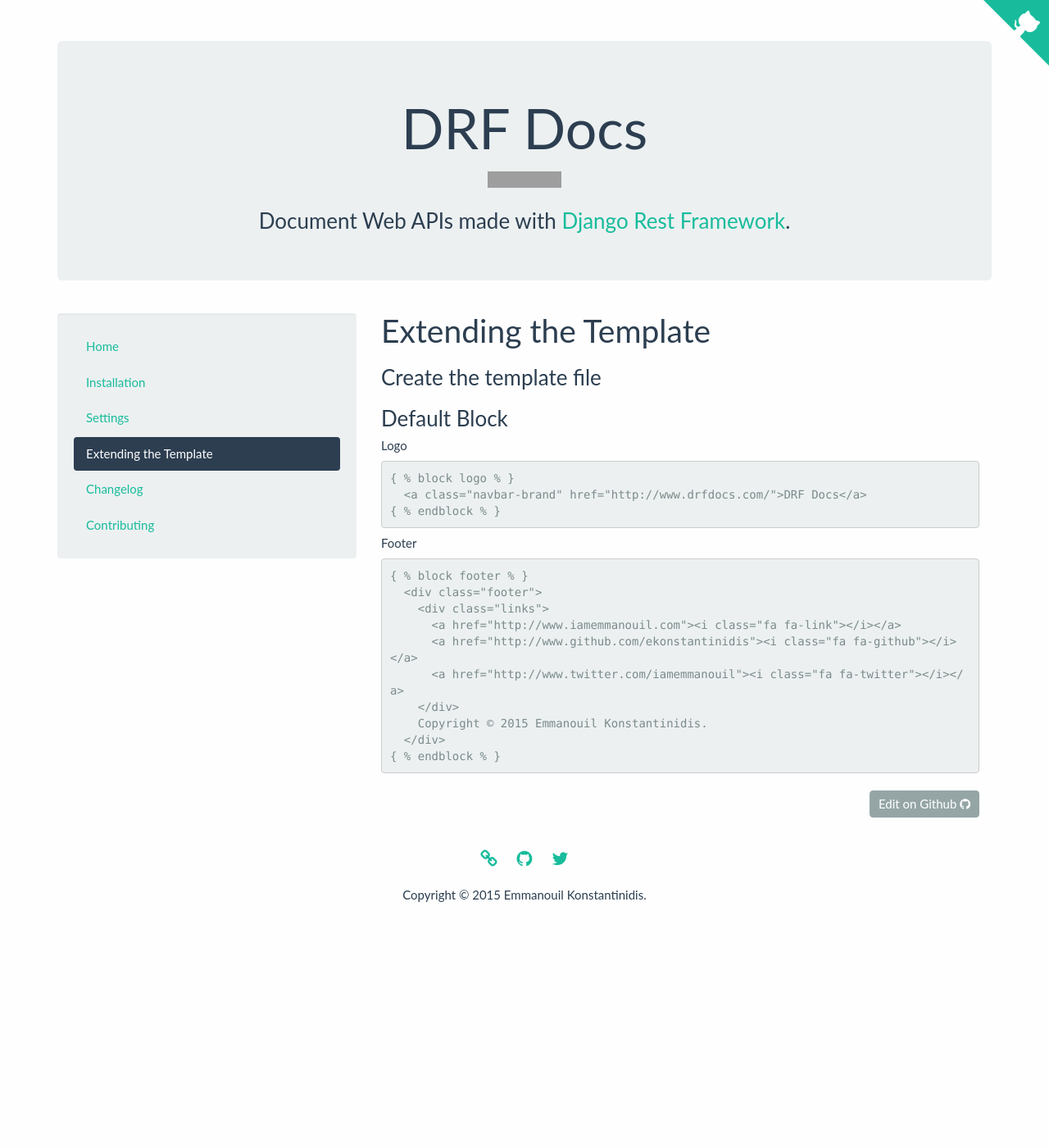
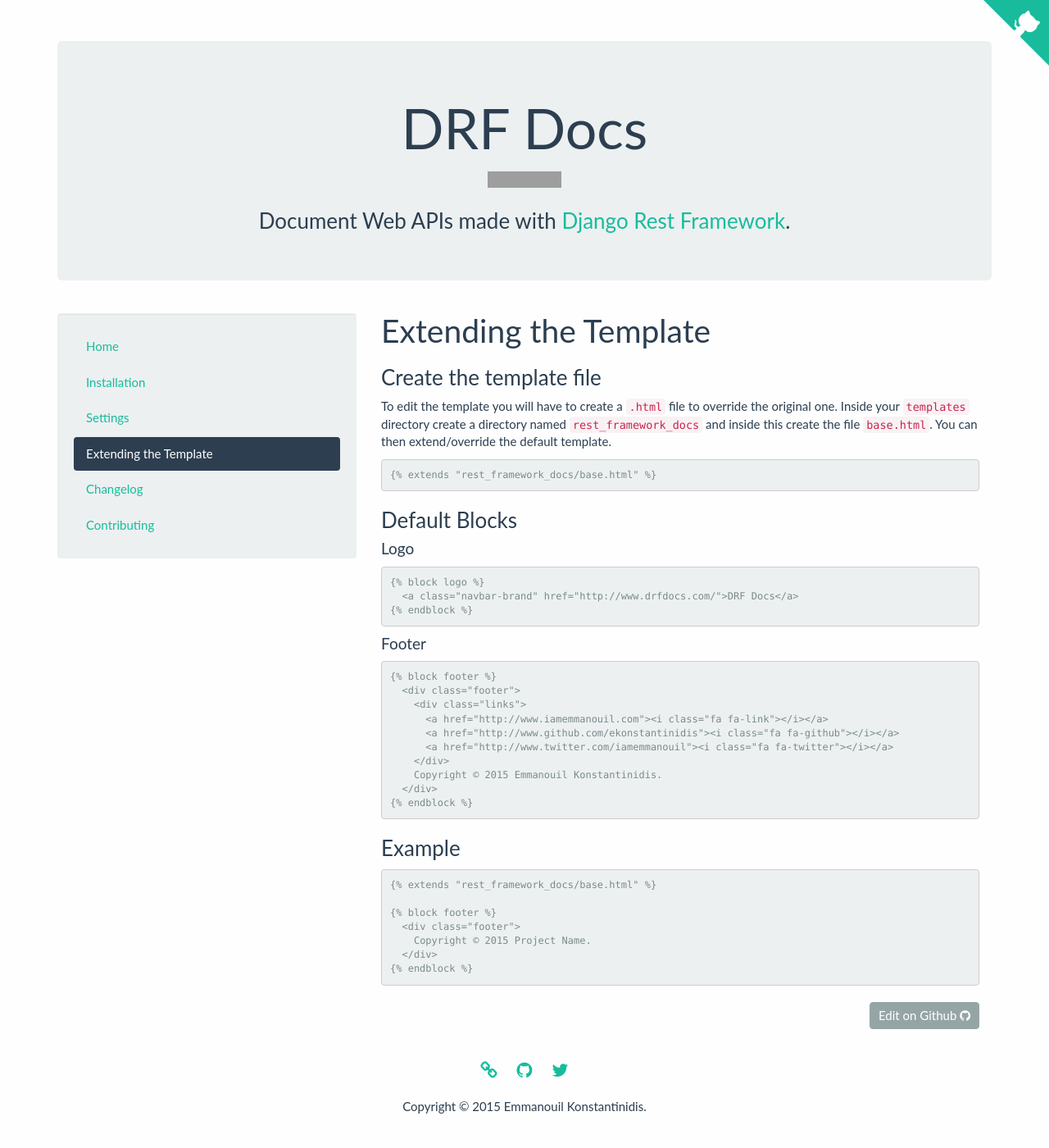
Before and after one commit to manosim/django-rest-framework-docs, a Jekyll site: the page built from _docs/templates.md, in a window 1280 px wide. Shown: the whole page at 82% size. Built offline with Jekyll 4.4.1, drawn with Linux system fonts in a browser that asks for light colours; some web fonts are replaced; before the commit the page ends 1142 px from its top, so only the background shows below that; grey boxes are pictures that could not be loaded.

Commit message:
More content

```diff
--- a/_docs/templates.md
+++ b/_docs/templates.md
@@ -5,21 +5,27 @@
 ---
 
 ### Create the template file
+To edit the template you will have to create a `.html` file to override the original one. Inside your `templates` directory create a directory named `rest_framework_docs` and inside this create the file `base.html`. You can then extend/override the default template.
+
+    {% raw %}
+    {% extends "rest_framework_docs/base.html" %}
+    {% endraw %}
 
 
+### Default Blocks
 
-### Default Block
+#### Logo
 
+    {% raw %}
+    {% block logo %}
+      <a class="navbar-brand" href="http://www.drfdocs.com/">DRF Docs</a>
+    {% endblock %}
+    {% endraw %}
 
-##### Logo
+#### Footer
 
-    { % block logo % }
-      <a class="navbar-brand" href="http://www.drfdocs.com/">DRF Docs</a>
-    { % endblock % }
-
-##### Footer
-
-    { % block footer % }
+    {% raw %}
+    {% block footer %}
       <div class="footer">
         <div class="links">
           <a href="http://www.iamemmanouil.com"><i class="fa fa-link"></i></a>
@@ -28,4 +34,19 @@
         </div>
         Copyright © 2015 Emmanouil Konstantinidis.
       </div>
-    { % endblock % }
+    {% endblock %}
+    {% endraw %}
+
+
+### Example
+
+    {% raw %}
+    {% extends "rest_framework_docs/base.html" %}
+
+    {% block footer %}
+      <div class="footer">
+        Copyright © 2015 Project Name.
+      </div>
+    {% endblock %}
+
+    {% endraw %}
--- a/_less/_base.less
+++ b/_less/_base.less
@@ -48,6 +48,10 @@
   margin-top: 10px;
   padding: 5px 10px;
   float: right;
+}
+
+pre {
+  font-size: (@font-size-base - 3); // 14px to 13px
 }
 
 .scroll-to-top {
```
Also changed, not shown: static/css/base.css.
